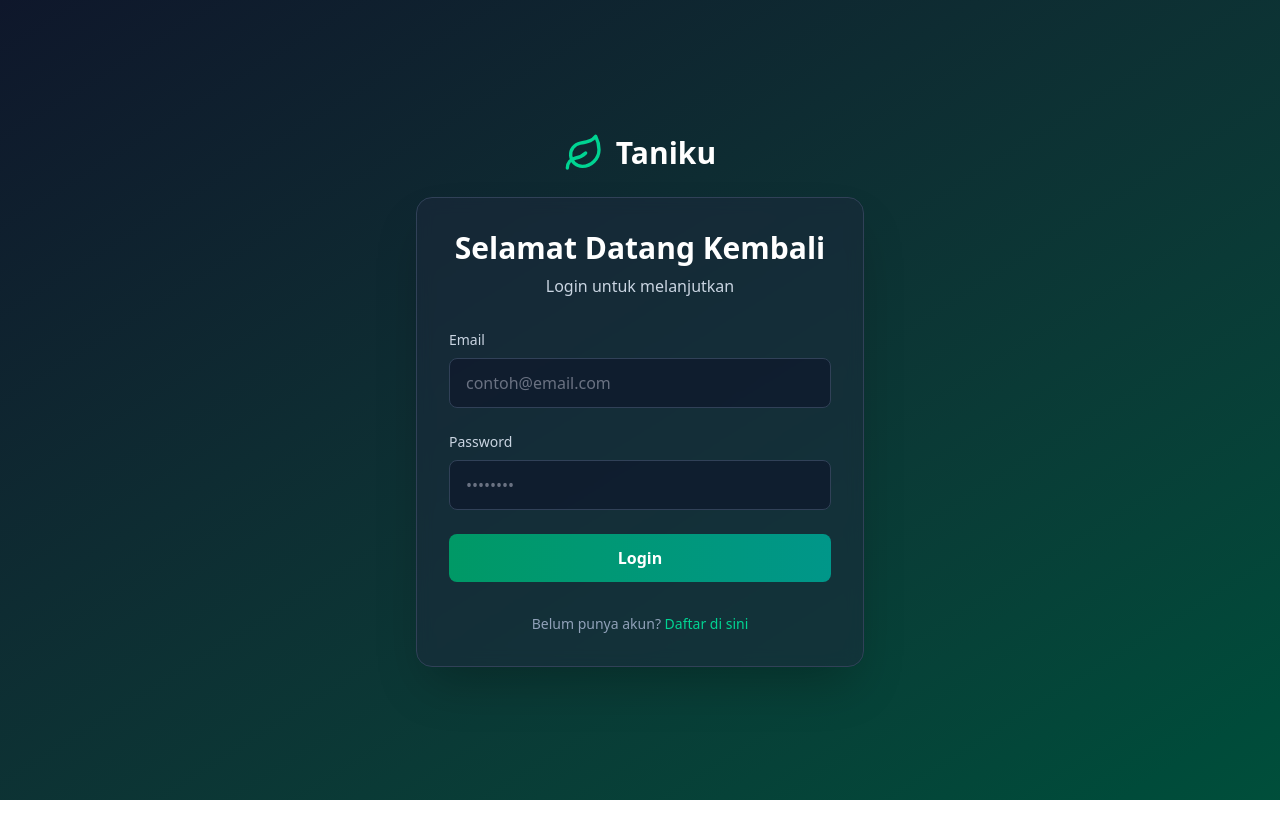
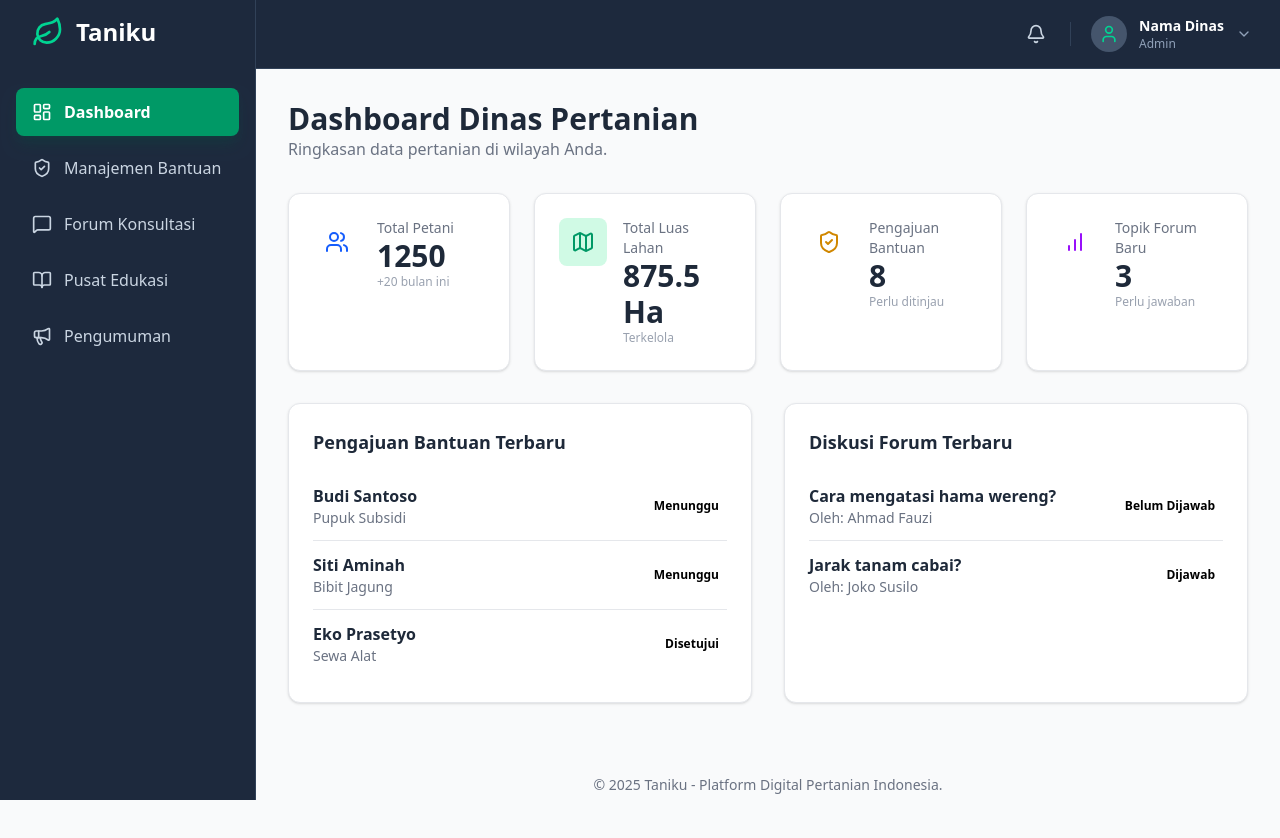
Before and after one commit to mazrohaaniss/Taniku, a React (Vite) app: page /dinas/dashboard in a window 1280 px wide. Before the commit this address led to /login. Shown: the top 838 px of the page. Before the commit the page ends 800 px from the top, so only its background shows below. Built offline with nearby package versions, Linux system fonts and the light colour scheme; no server answers.

Commit message:
feat: dashboard dinas

```diff
--- /dev/null
+++ b/src/components/dinas/DinasHeader.jsx
@@ -0,0 +1,59 @@
+import { useState, useRef, useEffect } from 'react';
+import { useNavigate } from 'react-router-dom';
+import { supabase } from '../../lib/supabase';
+import { Bell, User, LogOut, ChevronDown } from 'lucide-react';
+
+export default function DinasHeader() {
+  const navigate = useNavigate();
+  const [isDropdownOpen, setIsDropdownOpen] = useState(false);
+  const dropdownRef = useRef(null);
+
+  const handleLogout = async () => {
+    await supabase.auth.signOut();
+    navigate('/', { replace: true });
+  };
+
+  useEffect(() => {
+    const handleClickOutside = (event) => {
+      if (dropdownRef.current && !dropdownRef.current.contains(event.target)) {
+        setIsDropdownOpen(false);
+      }
+    };
+    document.addEventListener("mousedown", handleClickOutside);
+    return () => document.removeEventListener("mousedown", handleClickOutside);
+  }, []);
+
+  return (
+    <header className="bg-slate-800 border-b border-slate-700 sticky top-0 z-40 px-6 py-3">
+      <div className="flex justify-end items-center">
+        {/* User Menu */}
+        <div className="flex items-center gap-4">
+          <button className="p-2 rounded-full hover:bg-slate-700 transition-colors">
+            <Bell className="w-5 h-5 text-slate-300" />
+          </button>
+          <div className="w-px h-6 bg-slate-700"></div>
+          <div className="relative" ref={dropdownRef}>
+            <button onClick={() => setIsDropdownOpen(!isDropdownOpen)} className="flex items-center gap-3 p-1 rounded-lg">
+              <div className="w-9 h-9 bg-slate-600 rounded-full flex items-center justify-center">
+                <User className="w-5 h-5 text-emerald-400" />
+              </div>
+              <div className="text-left hidden sm:block">
+                <p className="text-sm font-semibold text-white">Nama Dinas</p>
+                <p className="text-xs text-slate-400">Admin</p>
+              </div>
+              <ChevronDown className={`w-4 h-4 text-slate-400 transition-transform ${isDropdownOpen ? 'rotate-180' : ''}`} />
+            </button>
+            {isDropdownOpen && (
+              <div className="absolute right-0 mt-2 w-48 bg-slate-700 rounded-md shadow-lg py-1 border border-slate-600">
+                <button onClick={handleLogout} className="flex items-center w-full text-left px-4 py-2 text-sm text-red-400 hover:bg-red-900/50 transition-colors">
+                  <LogOut className="w-4 h-4 mr-2" />
+                  Logout
+                </button>
+              </div>
+            )}
+          </div>
+        </div>
+      </div>
+    </header>
+  );
+}
--- /dev/null
+++ b/src/components/dinas/DinasSidebar.jsx
@@ -0,0 +1,33 @@
+import { NavLink, Link } from 'react-router-dom';
+import { LayoutDashboard, ShieldCheck, MessageSquare, BookOpen, Megaphone, Leaf } from 'lucide-react';
+
+export default function DinasSidebar() {
+  const linkClass = "flex items-center px-4 py-3 text-slate-300 hover:bg-slate-700/50 hover:text-white rounded-lg transition-colors duration-200";
+  const activeLinkClass = "flex items-center px-4 py-3 bg-emerald-600 text-white rounded-lg font-semibold shadow-lg shadow-emerald-900/30";
+
+  const navLinks = [
+    { to: "/dinas/dashboard", text: "Dashboard", icon: <LayoutDashboard className="w-5 h-5 mr-3" /> },
+    { to: "/dinas/bantuan", text: "Manajemen Bantuan", icon: <ShieldCheck className="w-5 h-5 mr-3" /> },
+    { to: "/dinas/konsultasi", text: "Forum Konsultasi", icon: <MessageSquare className="w-5 h-5 mr-3" /> },
+    { to: "/dinas/edukasi", text: "Pusat Edukasi", icon: <BookOpen className="w-5 h-5 mr-3" /> },
+    { to: "/dinas/pengumuman", text: "Pengumuman", icon: <Megaphone className="w-5 h-5 mr-3" /> },
+  ];
+
+  return (
+    <aside className="flex flex-col w-64 h-screen bg-slate-800 text-white p-4 border-r border-slate-700 sticky top-0">
+      <Link to="/dinas/dashboard" className="flex items-center space-x-3 mb-10 px-4">
+        <Leaf className="w-8 h-8 text-emerald-400" />
+        <span className="text-2xl font-bold text-white">Taniku</span>
+      </Link>
+
+      <nav className="flex-grow space-y-2">
+        {navLinks.map(link => (
+          <NavLink key={link.to} to={link.to} end className={({ isActive }) => isActive ? activeLinkClass : linkClass}>
+            {link.icon}
+            {link.text}
+          </NavLink>
+        ))}
+      </nav>
+    </aside>
+  );
+}
--- /dev/null
+++ b/src/components/dinas/Footer.jsx
@@ -0,0 +1,9 @@
+import React from 'react';
+
+export default function DinasFooter() {
+  return (
+    <footer className="mt-12 p-6 text-center text-sm text-gray-500">
+      <p>© {new Date().getFullYear()} Taniku - Platform Digital Pertanian Indonesia.</p>
+    </footer>
+  );
+}
--- a/src/pages/Dinas/DashboardDinas.jsx
+++ b/src/pages/Dinas/DashboardDinas.jsx
@@ -1,40 +1,96 @@
-import { useEffect, useState } from 'react';
-import { supabase } from '../../lib/supabase';
-import { useNavigate } from 'react-router-dom';
+import { BarChart, Map, ShieldCheck, Users } from 'lucide-react';
+import DinasSidebar from '../../components/dinas/DinasSidebar';
+import DinasHeader from '../../components/dinas/DinasHeader';
+import DinasFooter from '../../components/dinas/Footer';
 
-// Hapus 'import Sidebar' dari sini karena tidak lagi dibutuhkan di file ini
+// Komponen Kartu Statistik untuk tema terang
+const StatCard = ({ icon, title, value, description, color }) => (
+  <div className="bg-white p-6 rounded-xl border border-gray-200 shadow-sm">
+    <div className="flex items-start gap-4">
+      <div className={`p-3 rounded-lg bg-${color}-100`}>{icon}</div>
+      <div>
+        <p className="text-sm font-medium text-gray-500">{title}</p>
+        <p className="text-3xl font-bold text-gray-800">{value}</p>
+        <p className="text-xs text-gray-400">{description}</p>
+      </div>
+    </div>
+  </div>
+);
 
-function DashboardDinas() {
-  const navigate = useNavigate();
-  const [user, setUser] = useState(null);
-  const [loading, setLoading] = useState(true);
+// Komponen untuk item list untuk tema terang
+const ListItem = ({ title, subtitle, status, statusColor }) => (
+  <div className="flex justify-between items-center py-3">
+    <div>
+      <p className="font-semibold text-gray-800">{title}</p>
+      <p className="text-sm text-gray-500">{subtitle}</p>
+    </div>
+    <span className={`px-2 py-1 text-xs font-semibold rounded-full bg-${statusColor}-100 text-${statusColor}-700`}>
+      {status}
+    </span>
+  </div>
+);
 
-  useEffect(() => {
-    const fetchUser = async () => {
-      const { data, error } = await supabase.auth.getUser();
-      if (error || !data?.user) {
-        navigate('/login');
-      } else {
-        setUser(data.user);
-      }
-      setLoading(false);
-    };
-    fetchUser();
-  }, [navigate]);
+export default function DashboardDinas() {
+  // Data dummy untuk desain
+  const stats = {
+    totalPetani: 1250,
+    totalLahan: "875.5 Ha",
+    pengajuanBantuan: 8,
+    topikBaru: 3,
+  };
 
-  if (loading) {
-    return <div>Memuat data pengguna...</div>;
-  }
+  const recentBantuan = [
+    { id: 1, nama: "Budi Santoso", jenis: "Pupuk Subsidi", status: "Menunggu", color: "yellow" },
+    { id: 2, nama: "Siti Aminah", jenis: "Bibit Jagung", status: "Menunggu", color: "yellow" },
+    { id: 3, nama: "Eko Prasetyo", jenis: "Sewa Alat", status: "Disetujui", color: "green" },
+  ];
 
-  // UBAH BAGIAN RETURN MENJADI LEBIH SEDERHANA
-  // Hapus div flexbox dan pemanggilan <Sidebar />
+  const recentTopik = [
+      { id: 1, judul: "Cara mengatasi hama wereng?", oleh: "Ahmad Fauzi", status: "Belum Dijawab", color: "red" },
+      { id: 2, judul: "Jarak tanam cabai?", oleh: "Joko Susilo", status: "Dijawab", color: "green" },
+  ];
+
   return (
-    <div>
-      <h1 className="text-3xl font-bold text-green-400 mb-4">Dashboard Utama</h1>
-      <p>Selamat datang di dashboard Anda, <strong>{user ? user.email : 'Petani'}</strong>!</p>
-      <p className="mt-4">Di sini Anda akan bisa mengelola lahan, laporan, dan penjualan panen.</p>
+    <div className="flex min-h-screen bg-gray-50">
+      <DinasSidebar />
+      <div className="flex-1 flex flex-col">
+        <DinasHeader />
+        <main className="flex-1 p-6 lg:p-8">
+          <div className="space-y-8">
+            <div>
+              <h1 className="text-3xl font-bold text-gray-800">Dashboard Dinas Pertanian</h1>
+              <p className="text-gray-500">Ringkasan data pertanian di wilayah Anda.</p>
+            </div>
+
+            {/* Kartu Statistik */}
+            <div className="grid grid-cols-1 md:grid-cols-2 lg:grid-cols-4 gap-6">
+              <StatCard icon={<Users className="w-6 h-6 text-blue-600"/>} title="Total Petani" value={stats.totalPetani} description="+20 bulan ini" color="blue" />
+              <StatCard icon={<Map className="w-6 h-6 text-emerald-600"/>} title="Total Luas Lahan" value={stats.totalLahan} description="Terkelola" color="emerald" />
+              <StatCard icon={<ShieldCheck className="w-6 h-6 text-yellow-600"/>} title="Pengajuan Bantuan" value={stats.pengajuanBantuan} description="Perlu ditinjau" color="yellow" />
+              <StatCard icon={<BarChart className="w-6 h-6 text-purple-600"/>} title="Topik Forum Baru" value={stats.topikBaru} description="Perlu jawaban" color="purple" />
+            </div>
+
+            <div className="grid grid-cols-1 lg:grid-cols-2 gap-8">
+              {/* Daftar Pengajuan Bantuan Terbaru */}
+              <div className="bg-white p-6 rounded-xl border border-gray-200 shadow-sm">
+                <h2 className="font-bold text-lg text-gray-800 mb-4">Pengajuan Bantuan Terbaru</h2>
+                <div className="divide-y divide-gray-200">
+                  {recentBantuan.map(item => <ListItem key={item.id} title={item.nama} subtitle={item.jenis} status={item.status} statusColor={item.color} />)}
+                </div>
+              </div>
+
+              {/* Daftar Topik Forum Terbaru */}
+              <div className="bg-white p-6 rounded-xl border border-gray-200 shadow-sm">
+                <h2 className="font-bold text-lg text-gray-800 mb-4">Diskusi Forum Terbaru</h2>
+                 <div className="divide-y divide-gray-200">
+                  {recentTopik.map(item => <ListItem key={item.id} title={item.judul} subtitle={`Oleh: ${item.oleh}`} status={item.status} statusColor={item.color} />)}
+                </div>
+              </div>
+            </div>
+          </div>
+          <DinasFooter />
+        </main>
+      </div>
     </div>
   );
 }
-
-export default DashboardDinas;
```
